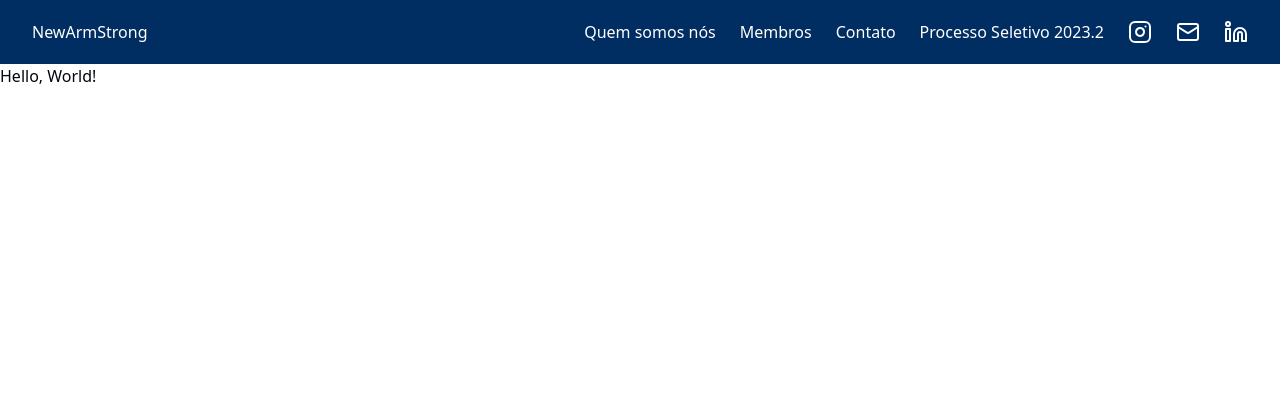
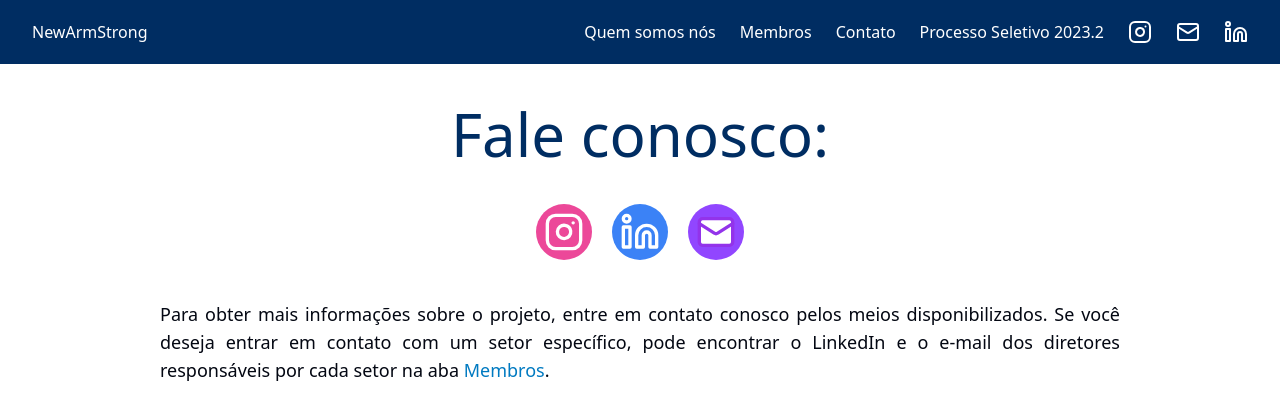
Before and after one commit to ThiagoLD02/portifolioNewarmstrong, a React (Vite) app: page /contato in a window 1280 px wide. Shown: the top 420 px of the page. Built offline with nearby package versions, Linux system fonts and the light colour scheme.

Commit message:
Add: Finalizando pagina Contato

```diff
--- a/src/pages/contato.tsx
+++ b/src/pages/contato.tsx
@@ -1,3 +1,64 @@
+import { Instagram, Linkedin, Mail } from "lucide-react";
+import { Link } from "react-router-dom";
+
 export function Contato() {
-  return <h1>Hello, World!</h1>;
+  return (
+    <div className="flex flex-col w-11/12 xl:w-3/4 text-center m-auto ">
+      <h1 className="text-4xl lg:text-6xl text-azulEscuro mt-10">
+        Fale conosco:
+      </h1>
+      <div className="flex mx-auto my-10 gap-5">
+        <a
+          href="https://www.instagram.com/equipenewarmstrong/"
+          target="_blank"
+          rel="noopener noreferrer"
+          className="flex bg-pink-500 rounded-full w-14 h-14 justify-center items-center"
+        >
+          <Instagram
+            color="white"
+            className="cursor-pointer hover:opacity-70 w-10 h-10"
+          />
+        </a>
+        <a
+          href="https://www.linkedin.com/company/newarmstrong-unifei/"
+          target="_blank"
+          rel="noopener noreferrer"
+          className="flex bg-blue-500 rounded-full w-14 h-14 justify-center items-center"
+        >
+          <Linkedin
+            color="white"
+            className="cursor-pointer hover:opacity-70 w-10 h-10"
+          />
+        </a>
+        <a
+          href="mailto:newarmstrong@unifei.edu.br"
+          target="_blank"
+          rel="noopener noreferrer"
+          className="flex bg-[#9146ff] rounded-full w-14 h-14 justify-center items-center"
+        >
+          <Mail
+            fill="white"
+            color="#9333ea"
+            className="cursor-pointer hover:opacity-70 w-10 h-10"
+          />
+        </a>
+      </div>
+
+      <div>
+        <p className="text-justify text-lg">
+          Para obter mais informações sobre o projeto, entre em contato conosco
+          pelos meios disponibilizados. Se você deseja entrar em contato com um
+          setor específico, pode encontrar o LinkedIn e o e-mail dos diretores
+          responsáveis por cada setor na aba{" "}
+          <Link
+            to="/membros"
+            className="cursor-pointer hover:opacity-70 text-azulClaro"
+          >
+            Membros
+          </Link>
+          .
+        </p>
+      </div>
+    </div>
+  );
 }
```
